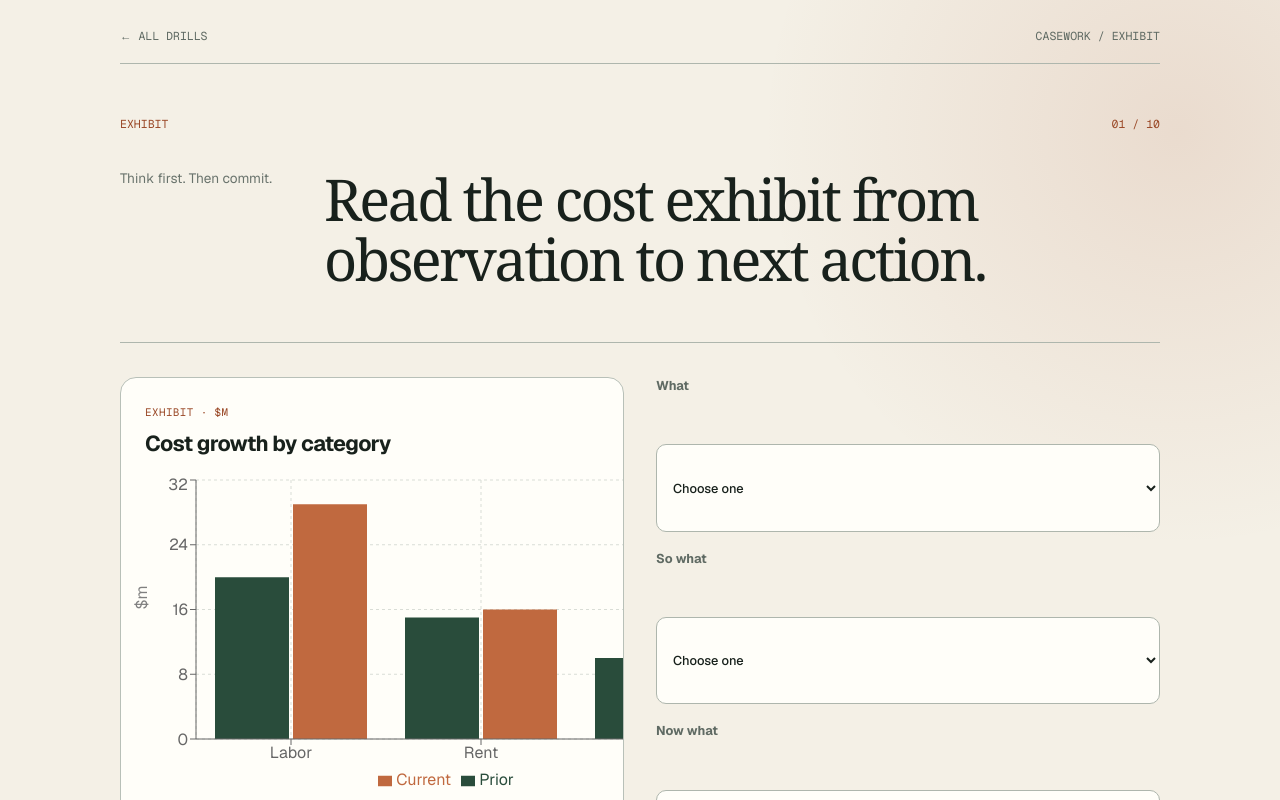
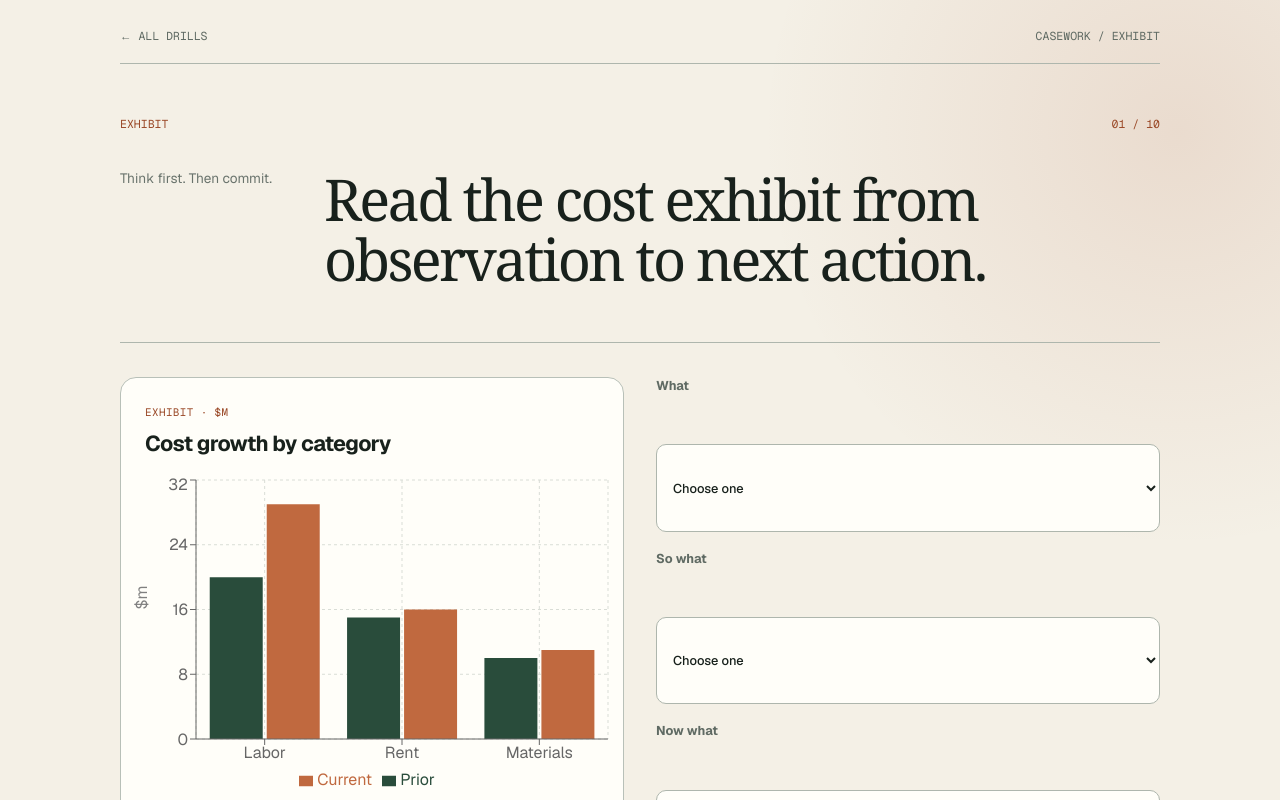
Before and after one commit to 22amiibo/Cases, a Next.js app: page /drills/exhibit in a window 1280 px wide. Shown: the top 800 px of the page. Built offline with nearby package versions, Linux system fonts and the light colour scheme.

Commit message:
feat: render case exhibits and grade calculations

```diff
--- a/src/components/exhibits/ChartExhibit.tsx
+++ b/src/components/exhibits/ChartExhibit.tsx
@@ -7,6 +7,7 @@ import {
   Legend,
   Line,
   LineChart,
+  ResponsiveContainer,
   Tooltip,
   XAxis,
   YAxis,
@@ -33,8 +34,9 @@ export function ChartExhibit({ definition }: { definition: ExhibitDefinition })
         role="img"
         aria-label={`${definition.title} chart in ${definition.unit}`}
       >
+        <ResponsiveContainer width="100%" height={320} minWidth={0}>
           {isLine ? (
-          <LineChart width={640} height={320} data={data}>
+            <LineChart data={data}>
               <CartesianGrid strokeDasharray="3 3" stroke="#d9ddd6" />
               <XAxis dataKey="category" />
               <YAxis label={{ value: definition.unit, angle: -90, position: "insideLeft" }} />
@@ -51,7 +53,7 @@ export function ChartExhibit({ definition }: { definition: ExhibitDefinition })
               ))}
             </LineChart>
           ) : (
-          <BarChart width={640} height={320} data={data}>
+            <BarChart data={data}>
               <CartesianGrid strokeDasharray="3 3" stroke="#d9ddd6" />
               <XAxis dataKey="category" />
               <YAxis label={{ value: definition.unit, angle: -90, position: "insideLeft" }} />
@@ -67,6 +69,7 @@ export function ChartExhibit({ definition }: { definition: ExhibitDefinition })
               ))}
             </BarChart>
           )}
+        </ResponsiveContainer>
       </div>
 
       <table
```
Also changed, not shown: 2 other files (tests, documents, lock files or other folders). Lines whose indentation alone changed are shown as unchanged.
